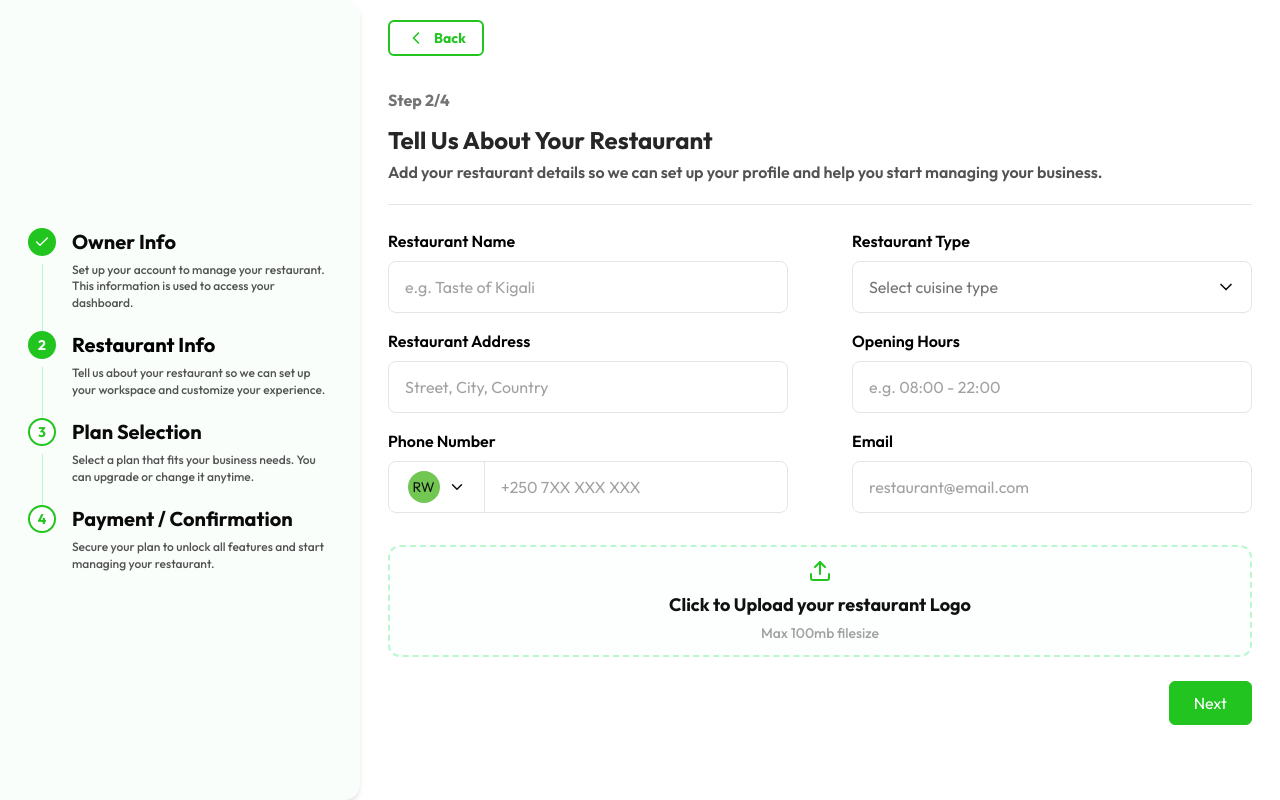
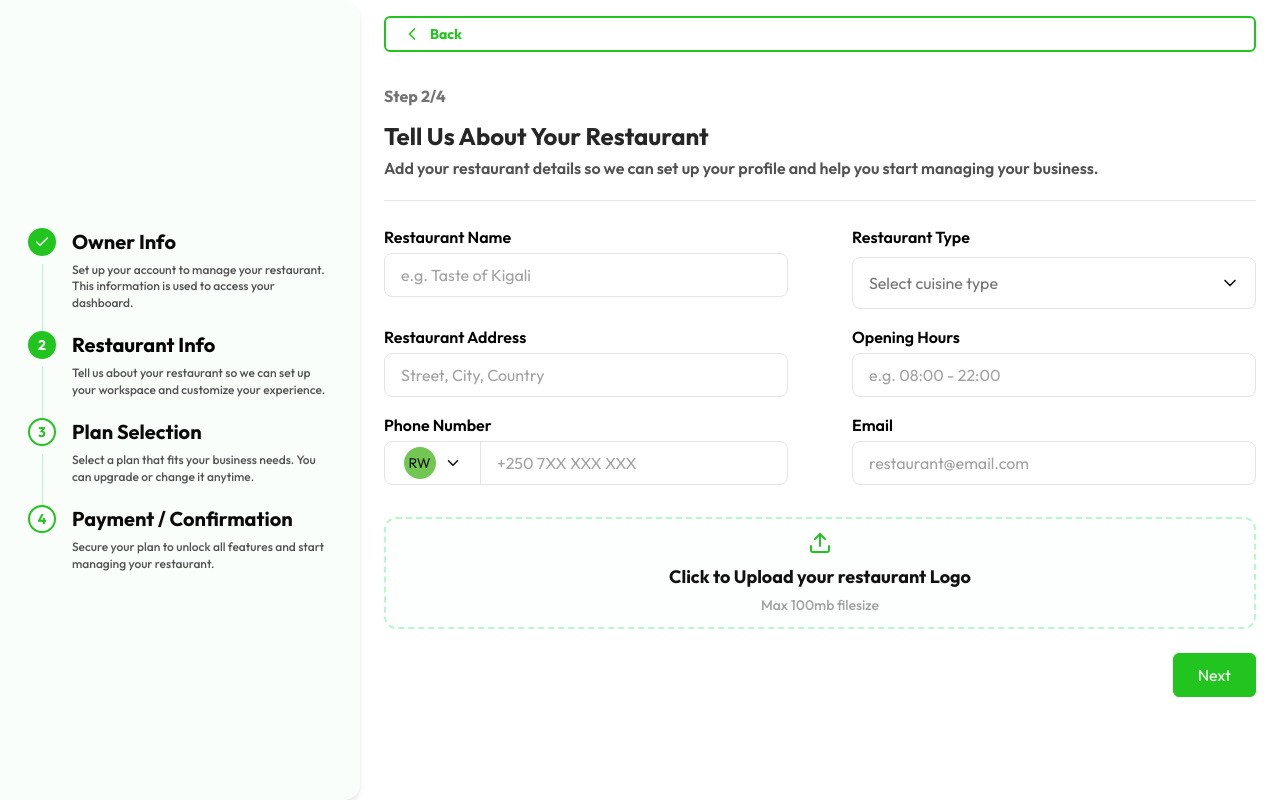
Before and after one commit to Honore-models/Dinely, a Next.js app in the folder dinely-saas/: page /onboarding/step-2 in a window 1280 px wide. Built offline with nearby package versions, Linux system fonts and the light colour scheme.

Commit message:
feat: implement onboarding layout with dynamic step navigation and progress indicator

```diff
--- a/dinely-saas/src/app/onboarding/layout.tsx
+++ b/dinely-saas/src/app/onboarding/layout.tsx
@@ -16,12 +16,12 @@ export default function OnboardingLayout({ children }: { children: React.ReactNo
   const backHref = currentStep <= 1 ? "/" : `/onboarding/step-${currentStep - 1}`;
 
   return (
-    <main className="grid min-h-screen bg-white lg:grid-cols-[340px_1fr] xl:grid-cols-[360px_1fr]">
+    <main className="grid h-screen overflow-hidden bg-white lg:grid-cols-[340px_1fr] xl:grid-cols-[360px_1fr]">
       <div className="hidden lg:block">
         <StepperProgress currentStep={currentStep} />
       </div>
-      <section className="px-5 py-5 lg:px-7">
-        <div className="mx-auto max-w-[920px]">
+      <section className="flex flex-col px-4 py-4 lg:px-6">
+        <div className="mx-auto flex h-full w-full max-w-[920px] flex-col">
           <Link
             href={backHref}
             className="inline-flex items-center gap-2 rounded-md border-2 border-[#22c51f] px-4 py-1.5 text-sm font-bold text-[#22c51f]"
--- a/dinely-saas/src/components/ui/Input.tsx
+++ b/dinely-saas/src/components/ui/Input.tsx
@@ -9,7 +9,7 @@ interface InputProps extends InputHTMLAttributes<HTMLInputElement> {
 export function Input({ label, error, icon, className = "", ...props }: InputProps) {
   return (
     <label className="block">
-      <span className="mb-2 block text-base font-semibold text-black">{label}</span>
+      <span className="mb-1 block text-base font-semibold text-black">{label}</span>
       <span className="relative block">
         {icon ? (
           <span className="pointer-events-none absolute left-4 top-1/2 -translate-y-1/2 text-neutral-400">
@@ -17,7 +17,7 @@ export function Input({ label, error, icon, className = "", ...props }: InputPro
           </span>
         ) : null}
         <input
-          className={`h-[52px] w-full rounded-lg border border-neutral-200 bg-white px-4 text-base font-medium outline-none transition placeholder:text-neutral-400 focus:border-[#22c51f] focus:ring-4 focus:ring-green-100 ${
+          className={`h-11 w-full rounded-lg border border-neutral-200 bg-white px-4 text-base font-medium outline-none transition placeholder:text-neutral-400 focus:border-[#22c51f] focus:ring-4 focus:ring-green-100 ${
             icon ? "pl-12" : ""
           } ${className}`}
           {...props}
--- a/dinely-saas/src/components/ui/PhoneInput.tsx
+++ b/dinely-saas/src/components/ui/PhoneInput.tsx
@@ -9,9 +9,9 @@ interface PhoneInputProps extends InputHTMLAttributes<HTMLInputElement> {
 export function PhoneInput({ label = "Phone Number", error, className = "", ...props }: PhoneInputProps) {
   return (
     <label className="block">
-      <span className="mb-2 block text-base font-semibold text-black">{label}</span>
+      <span className="mb-1 block text-base font-semibold text-black">{label}</span>
       <div
-        className={`flex h-[52px] overflow-hidden rounded-lg border border-neutral-200 bg-white transition focus-within:border-[#22c51f] focus-within:ring-4 focus-within:ring-green-100 ${className}`}
+        className={`flex h-11 overflow-hidden rounded-lg border border-neutral-200 bg-white transition focus-within:border-[#22c51f] focus-within:ring-4 focus-within:ring-green-100 ${className}`}
       >
         <button
           type="button"
```
